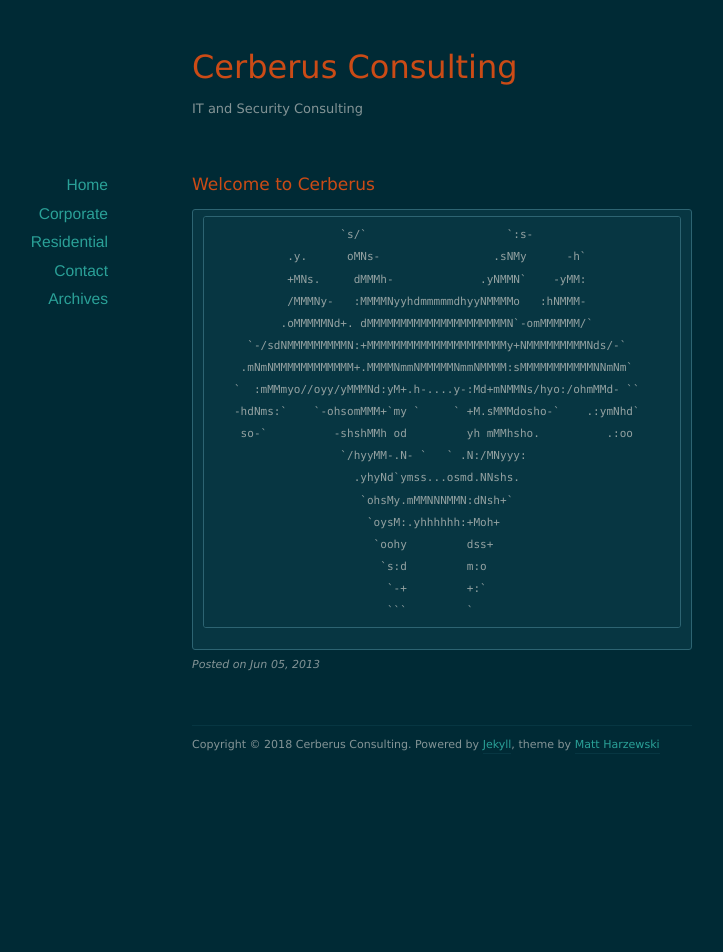
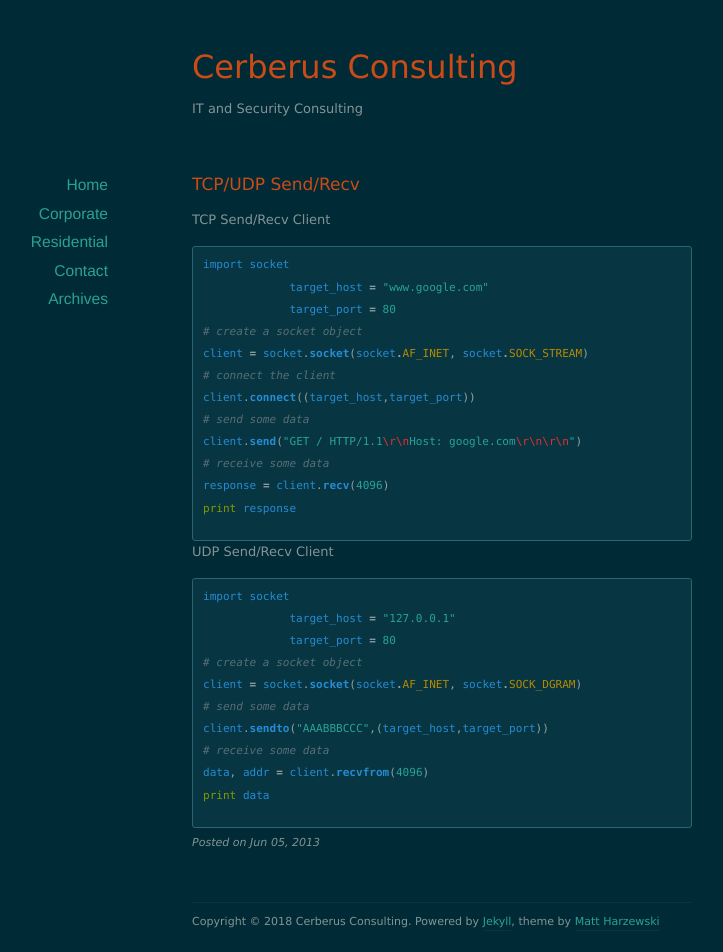
Before and after one commit to PooterRooter/PooterRooter.github.io, a Jekyll site: the page built from _posts/2013-06-05-france-removes-internet-cut-off.markdown, in a window 1280 px wide. Shown: the whole page, without its empty margins (198-921 px from the left). Built offline with Jekyll 4.4.1, drawn with Linux system fonts in a browser that asks for light colours; nearby versions of some CDN libraries; before the commit the page ends 900 px from its top, so only the background shows below that.

Commit message:
Update 2013-06-05-france-removes-internet-cut-off.markdown

````diff
--- a/_posts/2013-06-05-france-removes-internet-cut-off.markdown
+++ b/_posts/2013-06-05-france-removes-internet-cut-off.markdown
@@ -1,30 +1,40 @@
 ---
 layout: post
-title:  "Welcome to Cerberus"
+title:  "TCP/UDP Send/Recv"
 date:   2013-06-05 20:33:11
 
 ---
 
+TCP Send/Recv Client
 
-                       `s/`                     `:s-
-               .y.      oMNs-                 .sNMy      -h`
-               +MNs.     dMMMh-             .yNMMN`    -yMM:
-               /MMMNy-   :MMMMNyyhdmmmmmdhyyNMMMMo   :hNMMM-
-              .oMMMMMNd+. dMMMMMMMMMMMMMMMMMMMMMN`-omMMMMMM/`
-         `-/sdNMMMMMMMMMN:+MMMMMMMMMMMMMMMMMMMMMy+NMMMMMMMMMNds/-`
-        .mNmNMMMMMMMMMMMM+.MMMMNmmNMMMMMNmmNMMMM:sMMMMMMMMMMMNNmNm`
-   .-/ohmMMMMMMMMMMMMMMMMs mMMMMMMMMMMMMMMMMMMMM`hMMMMMMMMMMMMMMMMmyo/-`
- .dNNMMMMMMMMMMMMMMMMMMMMh hMMMMMNhddddddmMMMMMm mMMMMMMMMMMMMMMMMMMMMNNd`
-  /mMMNdhhhdNMMMMMMMMMNdMm sMMMMMNNyyMyhNNMMMMMh MMdMMMMMMMMMMmdhhhdNMMd:
-   `+oo`   .mMMMMMMMMNsMMN/-/dMMmmMNNMNNMNdMMmo:+MMNyMMMMMMMMMd.   .oo/`
-       `  :mMMmyo//oyy/yMMMNd:yM+.h-....y-:Md+mNMMNs/hyo:/ohmMMd- ``
-       -hdNms:`    `-ohsomMMM+`my `     ` +M.sMMMdosho-`    .:ymNhd`
-        so-`          -shshMMh od         yh mMMhsho.          .:oo
-                       `/hyyMM-.N- `   ` .N:/MNyyy:
-                         .yhyNd`ymss...osmd.NNshs.
-                          `ohsMy.mMMNNNMMN:dNsh+`
-                           `oysM:.yhhhhhh:+Moh+
-                            `oohy         dss+
-                             `s:d         m:o
-                              `-+         +:`
-                              ```         `
+{% highlight ruby %}
+import socket
+             target_host = "www.google.com"
+             target_port = 80
+# create a socket object
+client = socket.socket(socket.AF_INET, socket.SOCK_STREAM)
+# connect the client
+client.connect((target_host,target_port))
+# send some data
+client.send("GET / HTTP/1.1\r\nHost: google.com\r\n\r\n")
+# receive some data
+response = client.recv(4096)
+print response
+{% endhighlight %}
+
+
+
+UDP Send/Recv Client
+
+{% highlight ruby %}
+import socket
+             target_host = "127.0.0.1"
+             target_port = 80
+# create a socket object
+client = socket.socket(socket.AF_INET, socket.SOCK_DGRAM)
+# send some data
+client.sendto("AAABBBCCC",(target_host,target_port))
+# receive some data
+data, addr = client.recvfrom(4096)
+print data
+{% endhighlight %}
````
